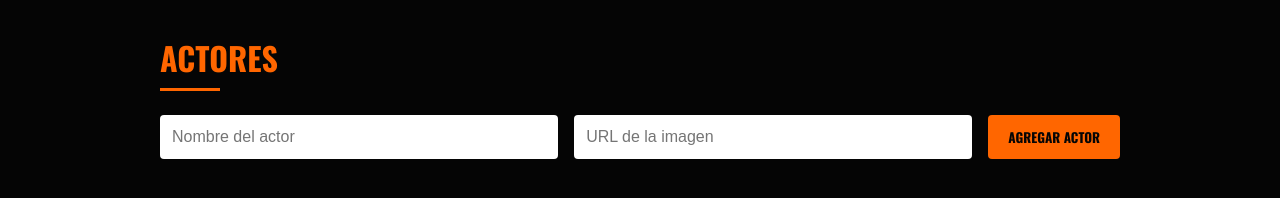
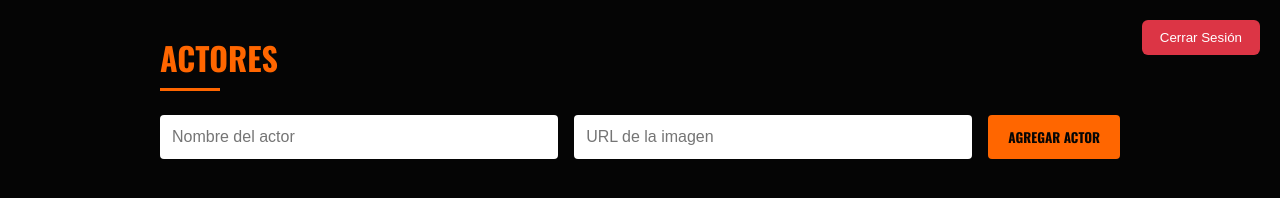
Before and after one commit to arguniajc/cinestream_-copia, a plain HTML site: page html/actores.html in a window 1280 px wide. Drawn offline with nearby package versions, Linux system fonts and the light colour scheme; no server answers; sample sign-in values are in the browser's storage.

Commit message:
se adiciona botton en todos los cierre sesion

```diff
--- a/css/actores.css
+++ b/css/actores.css
@@ -147,11 +147,19 @@ h2::after {
 }
 
 
+#logoutBtn {
+  position: absolute;
+  top: 20px;
+  right: 20px;
+  padding: 10px 18px;
+  background-color: #dc3545;
+  color: white;
+  border: none;
+  border-radius: 6px;
+  cursor: pointer;
+  transition: var(--transition);
+}
 
-/* body { font-family: Arial, sans-serif; padding: 20px; max-width: 800px; margin: auto; }
-        input, button { padding: 8px; margin: 5px 0; width: 100%; }
-        .card { border: 1px solid #ccc; padding: 10px; margin-bottom: 10px; display: flex; align-items: center; }
-        img { width: 60px; height: 60px; object-fit: cover; margin-right: 10px; border-radius: 5px; }
-        .card-content { flex-grow: 1; }
-        .card-actions { text-align: right; }
-     */
+#logoutBtn:hover {
+  background-color: #b02a37;
+}
--- a/css/companias.css
+++ b/css/companias.css
@@ -146,3 +146,20 @@ button:hover {
     background-color: var(--primary-dark);
     box-shadow: var(--shadow);
 }
+
+#logoutBtn {
+  position: absolute;
+  top: 20px;
+  right: 20px;
+  padding: 10px 18px;
+  background-color: #dc3545;
+  color: white;
+  border: none;
+  border-radius: 6px;
+  cursor: pointer;
+  transition: var(--transition);
+}
+
+#logoutBtn:hover {
+  background-color: #b02a37;
+}
--- a/css/crud_peliculas.css
+++ b/css/crud_peliculas.css
@@ -347,3 +347,19 @@ button.gestionar:hover {
     height: 250px;
   }
 }
+#logoutBtn {
+  position: absolute;
+  top: 20px;
+  right: 20px;
+  padding: 10px 18px;
+  background-color: #dc3545;
+  color: white;
+  border: none;
+  border-radius: 6px;
+  cursor: pointer;
+  transition: var(--transition);
+}
+
+#logoutBtn:hover {
+  background-color: #b02a37;
+}
--- a/css/directores.css
+++ b/css/directores.css
@@ -132,3 +132,20 @@ h2::after {
   color: var(--primary);
   margin-bottom: 1rem;
 }
+
+#logoutBtn {
+  position: absolute;
+  top: 20px;
+  right: 20px;
+  padding: 10px 18px;
+  background-color: #dc3545;
+  color: white;
+  border: none;
+  border-radius: 6px;
+  cursor: pointer;
+  transition: var(--transition);
+}
+
+#logoutBtn:hover {
+  background-color: #b02a37;
+}
--- a/css/generos.css
+++ b/css/generos.css
@@ -112,3 +112,19 @@ button:hover {
   font-weight: bold;
   color: var(--primary);
 }
+#logoutBtn {
+  position: absolute;
+  top: 20px;
+  right: 20px;
+  padding: 10px 18px;
+  background-color: #dc3545;
+  color: white;
+  border: none;
+  border-radius: 6px;
+  cursor: pointer;
+  transition: var(--transition);
+}
+
+#logoutBtn:hover {
+  background-color: #b02a37;
+}
--- a/css/idiomas.css
+++ b/css/idiomas.css
@@ -112,3 +112,19 @@ button:hover {
   font-weight: bold;
   color: var(--primary);
 }
+#logoutBtn {
+  position: absolute;
+  top: 20px;
+  right: 20px;
+  padding: 10px 18px;
+  background-color: #dc3545;
+  color: white;
+  border: none;
+  border-radius: 6px;
+  cursor: pointer;
+  transition: var(--transition);
+}
+
+#logoutBtn:hover {
+  background-color: #b02a37;
+}
--- a/html/actores.html
+++ b/html/actores.html
@@ -12,7 +12,7 @@
     <link rel="stylesheet" href="../css/actores.css">
 </head>
 <body>
-
+ <button id="logoutBtn" onclick="cerrarSesion()">Cerrar Sesión</button>
     <main class="container">
         <h2>Actores</h2>
 
```
Also changed, not shown: html/companias.html (+1 -1 lines), html/crud_peliculas.html (+1 -0 lines), html/directores.html (+1 -0 lines), html/generos.html (+1 -1 lines), html/idiomas.html (+1 -1 lines).
